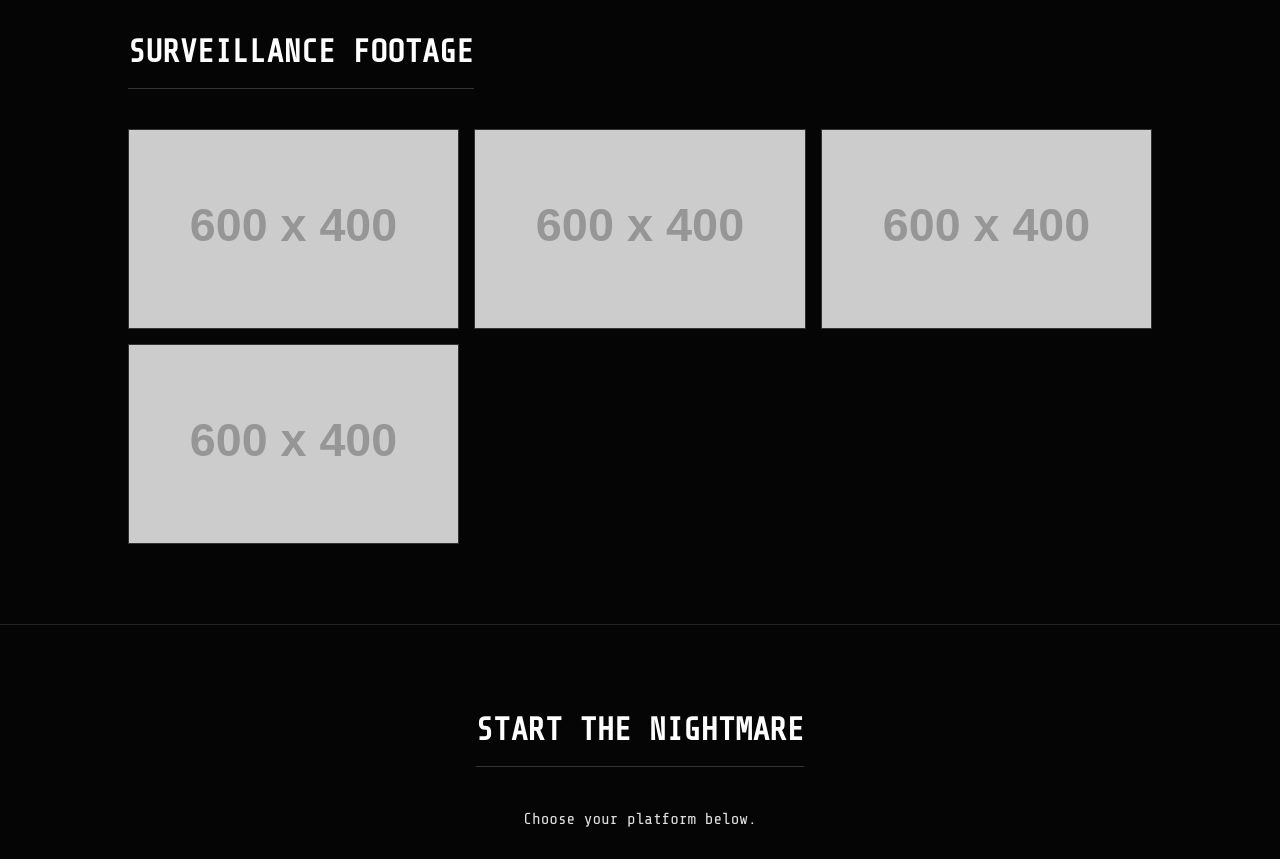
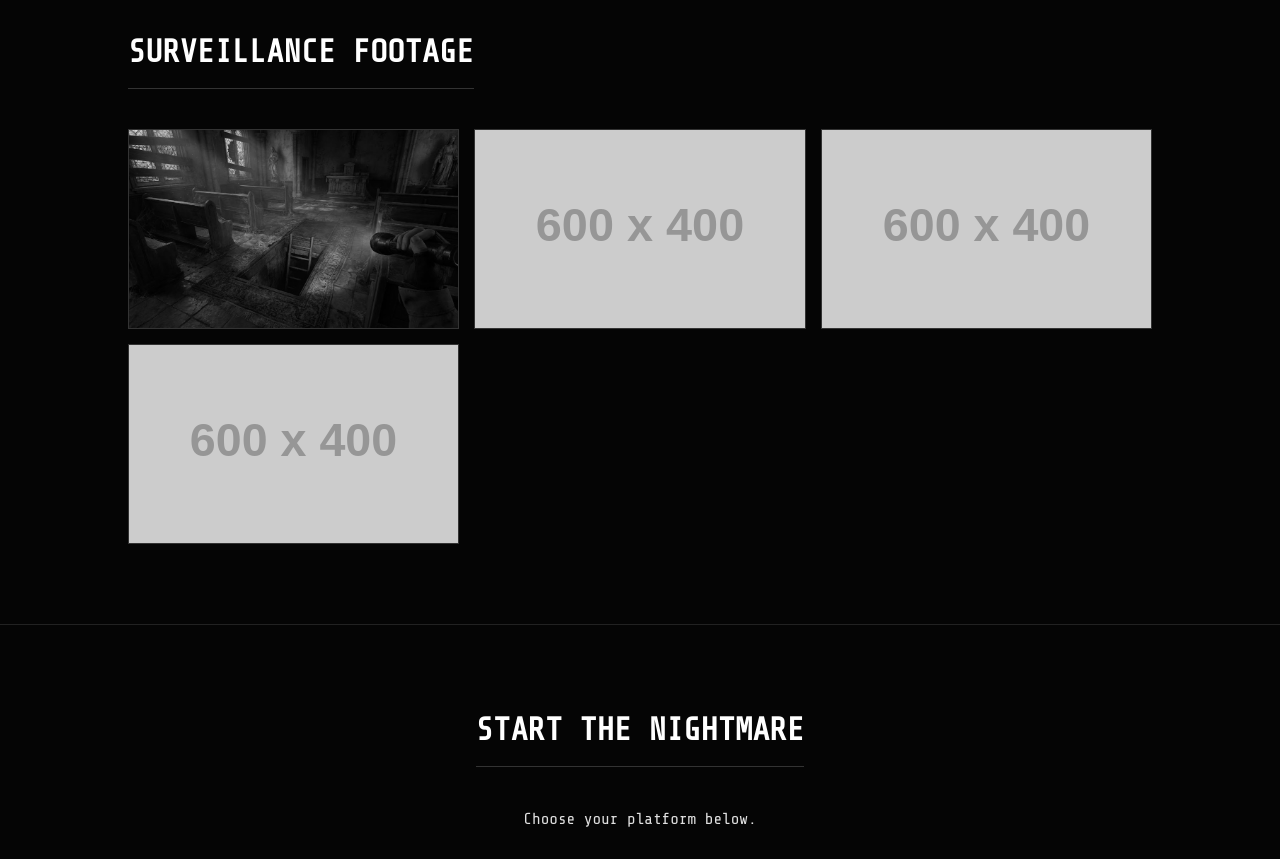
Before and after one commit to pipe-alt/Theunknown, a plain HTML site: page index.html in a window 1280 px wide. Shown: the part 1300-2159 px from the top of the page. Drawn offline with nearby package versions, Linux system fonts and the light colour scheme; placeholder pictures from the web are drawn by us.

Commit message:
Fix HTML encoding issues in index.html

```diff
--- a/index.html
+++ b/index.html
@@ -194,7 +194,7 @@
     <section id="gallery" class="section">
         <h2 class="section-title" data-lang="sec_gallery_title">SURVEILLANCE FOOTAGE</h2>
         <div class="gallery-grid">
-            <div class="gallery-item" style="background-image: url('https://placehold.co/600x400/1a1a1a/FFF?text=Corridor');"></div>
+            <div class="gallery-item" style="background-image: url('oratory.jpeg');"></div>
             <div class="gallery-item" style="background-image: url('https://placehold.co/600x400/1a1a1a/FFF?text=Monster');"></div>
             <div class="gallery-item" style="background-image: url('https://placehold.co/600x400/1a1a1a/FFF?text=Puzzle');"></div>
             <div class="gallery-item" style="background-image: url('https://placehold.co/600x400/1a1a1a/FFF?text=Death');"></div>
@@ -316,4 +316,5 @@
         }, 1000);
     </script>
 </body>
+
 </html>
```
